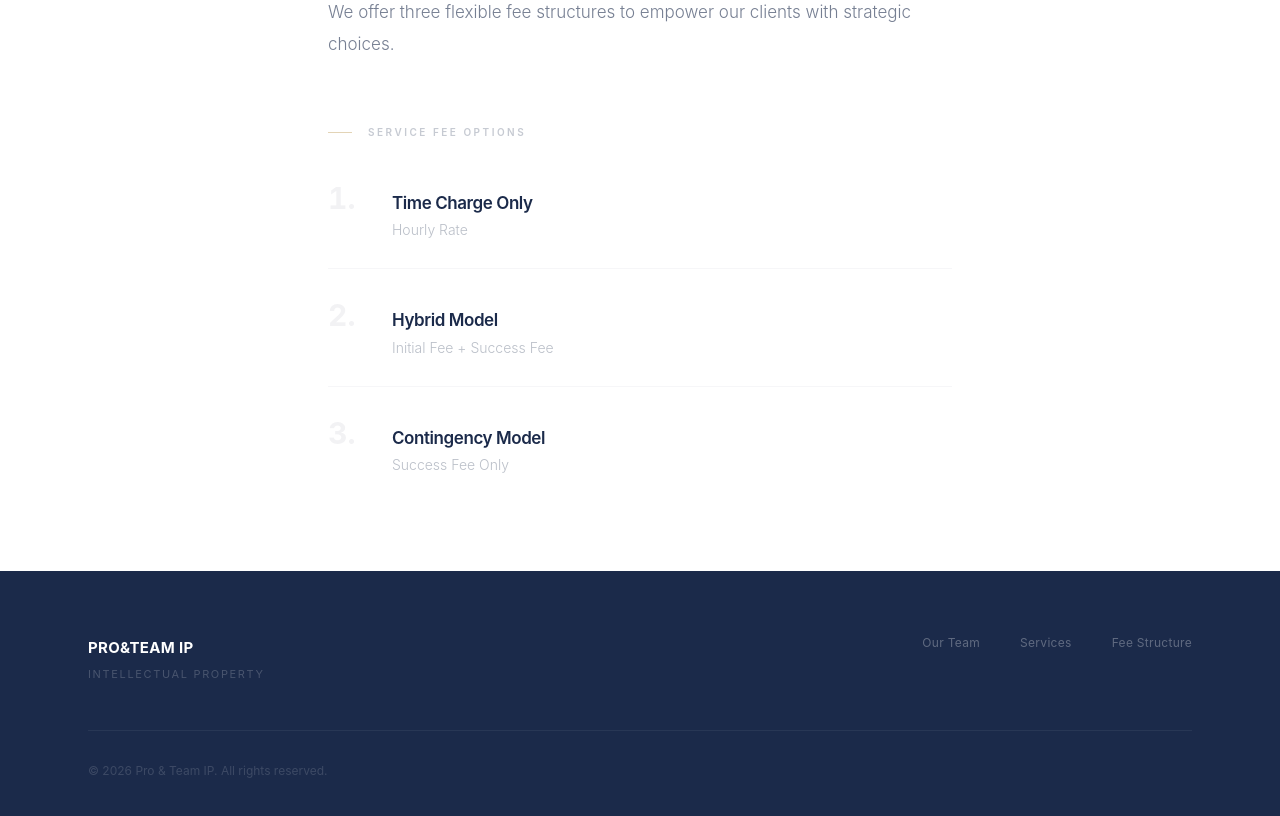
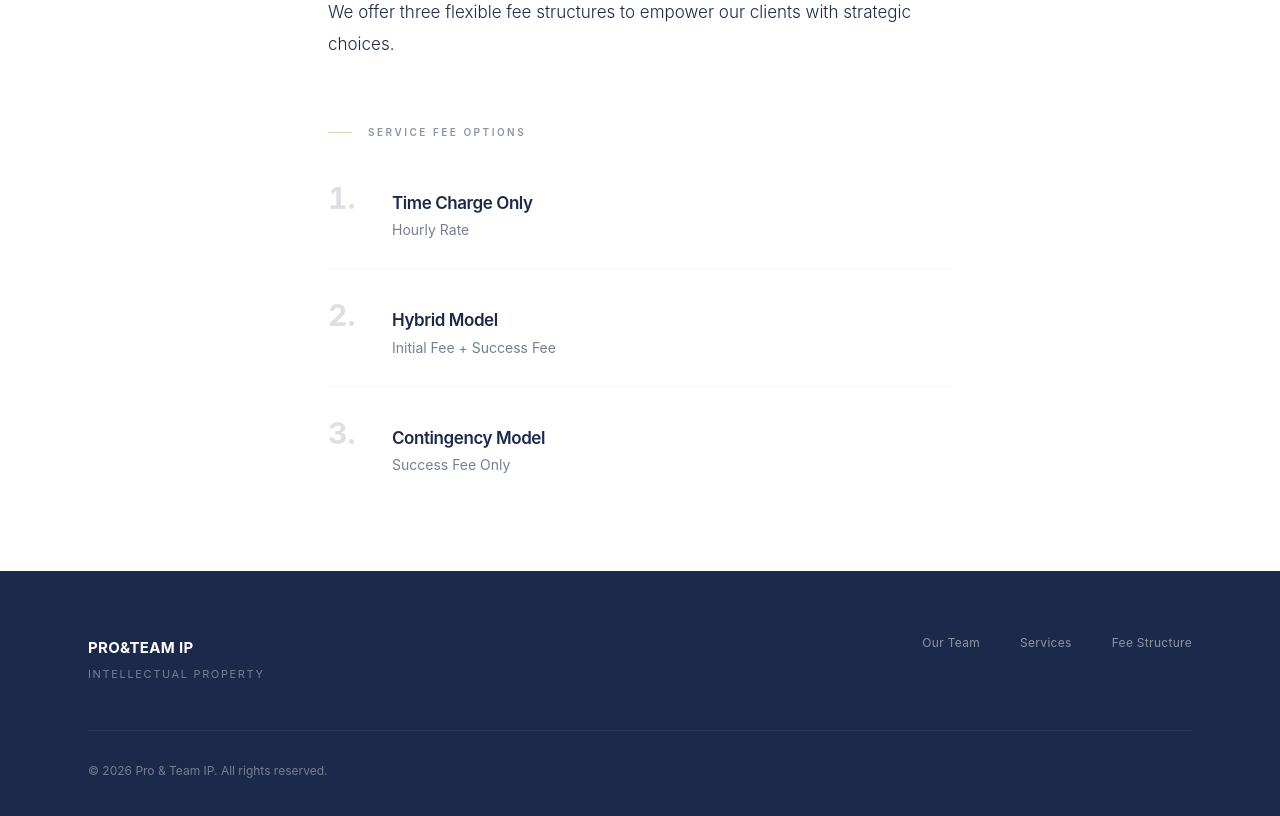
Before and after one commit to gustn0117/proteam-broker, a Next.js app: page /fee-structure in a window 1280 px wide. Shown: the part 500-1316 px from the top of the page. Built offline with nearby package versions, Linux system fonts and the light colour scheme.

Commit message:
Improve text visibility: increase contrast across all pages

```diff
--- a/src/app/fee-structure/page.tsx
+++ b/src/app/fee-structure/page.tsx
@@ -28,7 +28,7 @@ export default function FeeStructurePage() {
         <div className="max-w-2xl mx-auto px-6">
           {/* Intro */}
           <div className="mb-16">
-            <p className="text-navy/60 text-[17px] leading-[1.9] font-light">
+            <p className="text-navy text-[17px] leading-[1.9] font-light">
               We offer three flexible fee structures to empower our clients with strategic choices.
             </p>
           </div>
@@ -36,7 +36,7 @@ export default function FeeStructurePage() {
           {/* Divider */}
           <div className="flex items-center gap-4 mb-10">
             <div className="w-6 h-[1px] bg-gold/50" />
-            <p className="text-[10px] font-semibold tracking-[0.25em] text-navy/25">
+            <p className="text-[10px] font-semibold tracking-[0.25em] text-navy/50">
               SERVICE FEE OPTIONS
             </p>
           </div>
@@ -48,14 +48,14 @@ export default function FeeStructurePage() {
                 key={option.number}
                 className="py-7 first:pt-0 last:pb-0 flex items-baseline gap-6"
               >
-                <span className="text-3xl font-bold text-navy/[0.06] flex-shrink-0 tabular-nums w-10">
+                <span className="text-3xl font-bold text-navy/[0.15] flex-shrink-0 tabular-nums w-10">
                   {option.number}.
                 </span>
                 <div>
                   <h3 className="text-[17px] font-semibold text-navy tracking-tight">
                     {option.title}
                   </h3>
-                  <p className="text-navy/30 text-sm mt-1 font-light">{option.subtitle}</p>
+                  <p className="text-navy/60 text-sm mt-1">{option.subtitle}</p>
                 </div>
               </div>
             ))}
--- a/src/app/services/page.tsx
+++ b/src/app/services/page.tsx
@@ -34,7 +34,7 @@ export default function ServicesPage() {
                 className="group py-8 first:pt-0 last:pb-0"
               >
                 <div className="flex items-start gap-6">
-                  <span className="text-[11px] font-semibold text-navy/15 tracking-wider mt-1 flex-shrink-0 w-6">
+                  <span className="text-[11px] font-semibold text-navy/40 tracking-wider mt-1 flex-shrink-0 w-6">
                     {String(index + 1).padStart(2, "0")}
                   </span>
                   <div>
--- a/src/app/team/page.tsx
+++ b/src/app/team/page.tsx
@@ -59,7 +59,7 @@ export default function TeamPage() {
                 {/* Pattern Avatar */}
                 <div className="pattern-avatar rounded-2xl aspect-[4/3] relative flex items-center justify-center overflow-hidden mb-8">
                   <div className="w-24 h-24 rounded-full bg-white/70 backdrop-blur-sm border border-navy/[0.08] flex items-center justify-center shadow-lg shadow-navy/5">
-                    <span className="text-navy/30 text-2xl font-bold tracking-wider">
+                    <span className="text-navy/50 text-2xl font-bold tracking-wider">
                       {member.initials}
                     </span>
                   </div>
@@ -81,12 +81,12 @@ export default function TeamPage() {
 
                 {/* Career */}
                 <div className="border-t border-navy/[0.08] pt-6 mt-8">
-                  <p className="text-[10px] font-semibold tracking-[0.2em] text-navy/40 mb-4">CAREER</p>
+                  <p className="text-[10px] font-semibold tracking-[0.2em] text-navy/60 mb-4">CAREER</p>
                   <div className="space-y-2.5">
                     {member.career.map((item, i) => (
                       <div key={i} className="flex items-start gap-3">
                         <div className="w-[3px] h-[3px] rounded-full bg-gold/60 mt-[8px] flex-shrink-0" />
-                        <p className="text-navy/80 text-[13px] leading-relaxed">{item}</p>
+                        <p className="text-navy text-[13px] leading-relaxed">{item}</p>
                       </div>
                     ))}
                   </div>
--- a/src/components/Footer.tsx
+++ b/src/components/Footer.tsx
@@ -7,7 +7,7 @@ export default function Footer() {
         <div className="flex flex-col md:flex-row justify-between items-start gap-10">
           <div>
             <span className="text-white text-[15px] font-bold tracking-[0.02em]">PRO&TEAM IP</span>
-            <p className="text-white/20 text-[11px] tracking-[0.15em] mt-1.5">INTELLECTUAL PROPERTY</p>
+            <p className="text-white/40 text-[11px] tracking-[0.15em] mt-1.5">INTELLECTUAL PROPERTY</p>
           </div>
           <nav className="flex gap-10">
             {[
@@ -18,7 +18,7 @@ export default function Footer() {
               <Link
                 key={item.href}
                 href={item.href}
-                className="text-white/30 hover:text-white/60 text-xs tracking-wide transition-colors duration-300"
+                className="text-white/50 hover:text-white/80 text-xs tracking-wide transition-colors duration-300"
               >
                 {item.label}
               </Link>
@@ -26,7 +26,7 @@ export default function Footer() {
           </nav>
         </div>
         <div className="border-t border-white/[0.06] mt-12 pt-8">
-          <p className="text-white/15 text-xs">
+          <p className="text-white/40 text-xs">
             &copy; {new Date().getFullYear()} Pro &amp; Team IP. All rights reserved.
           </p>
         </div>
```
